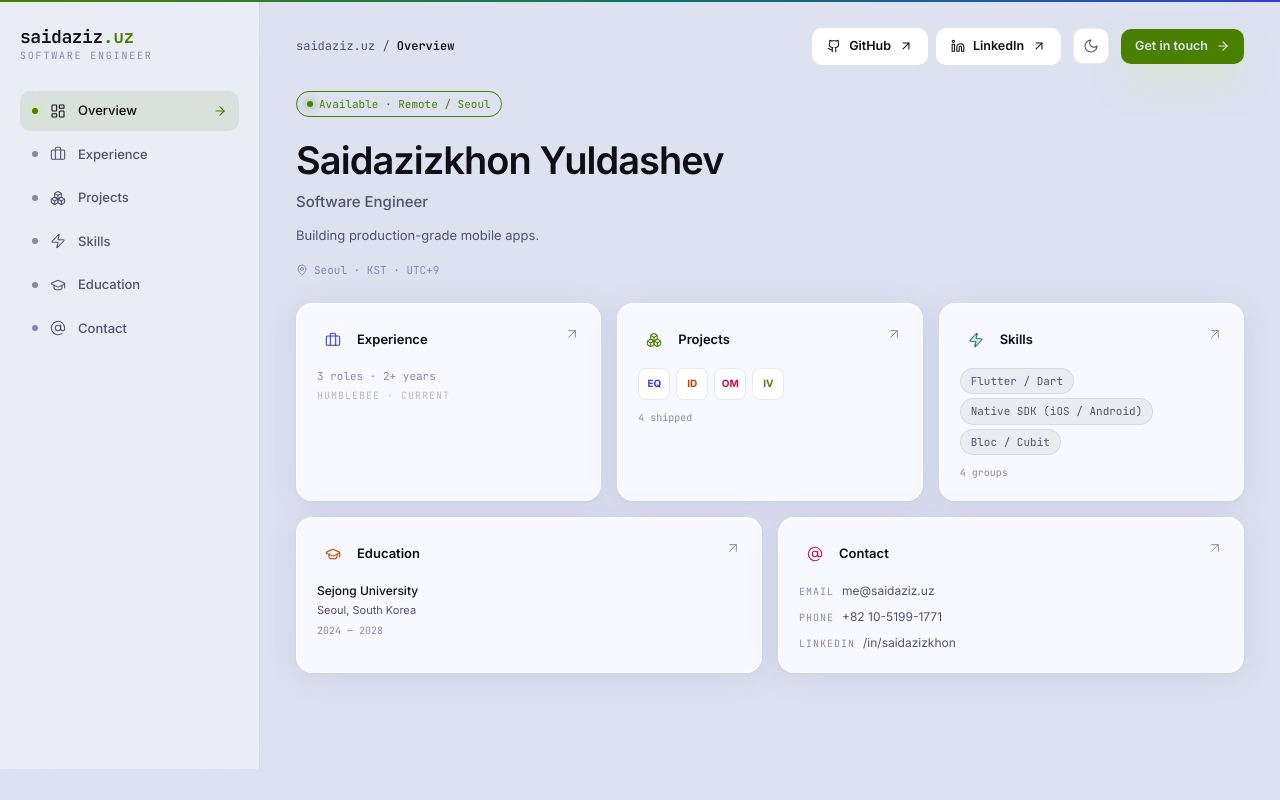
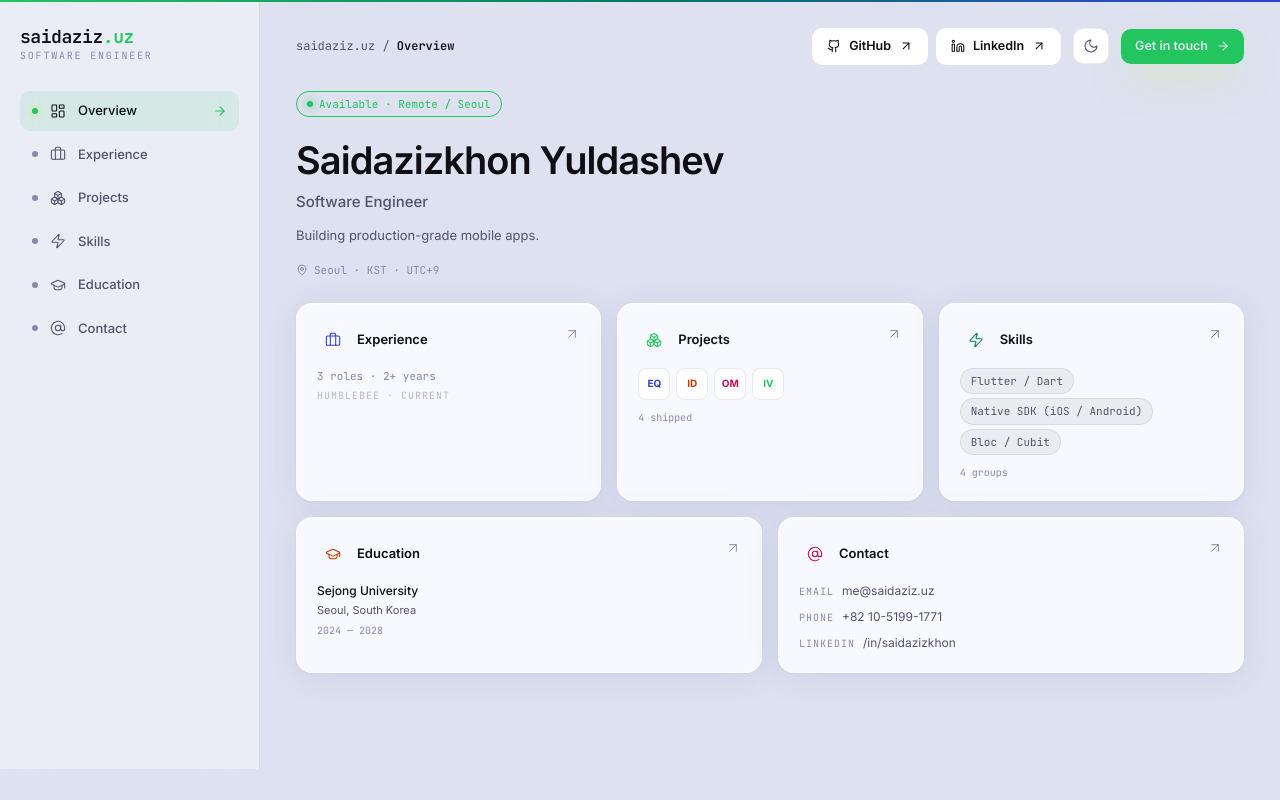
Before and after one commit to Saidazizkhon05/saidazizuz, a React (Vite) app: page / in a window 1280 px wide. Built offline with nearby package versions, Linux system fonts and the light colour scheme.

Commit message:
use lighter green accent in light theme

```diff
--- a/src/index.css
+++ b/src/index.css
@@ -57,7 +57,7 @@
   --color-text: #0e0e14;
   --color-muted: #52526a;
   --color-dim: #8888a8;
-  --color-accent: #4a8000;
+  --color-accent: #22c55e;
   --color-accent-blue: #3040d8;
   --color-accent-teal: #067860;
   --color-accent-warm: #c43a00;
```
